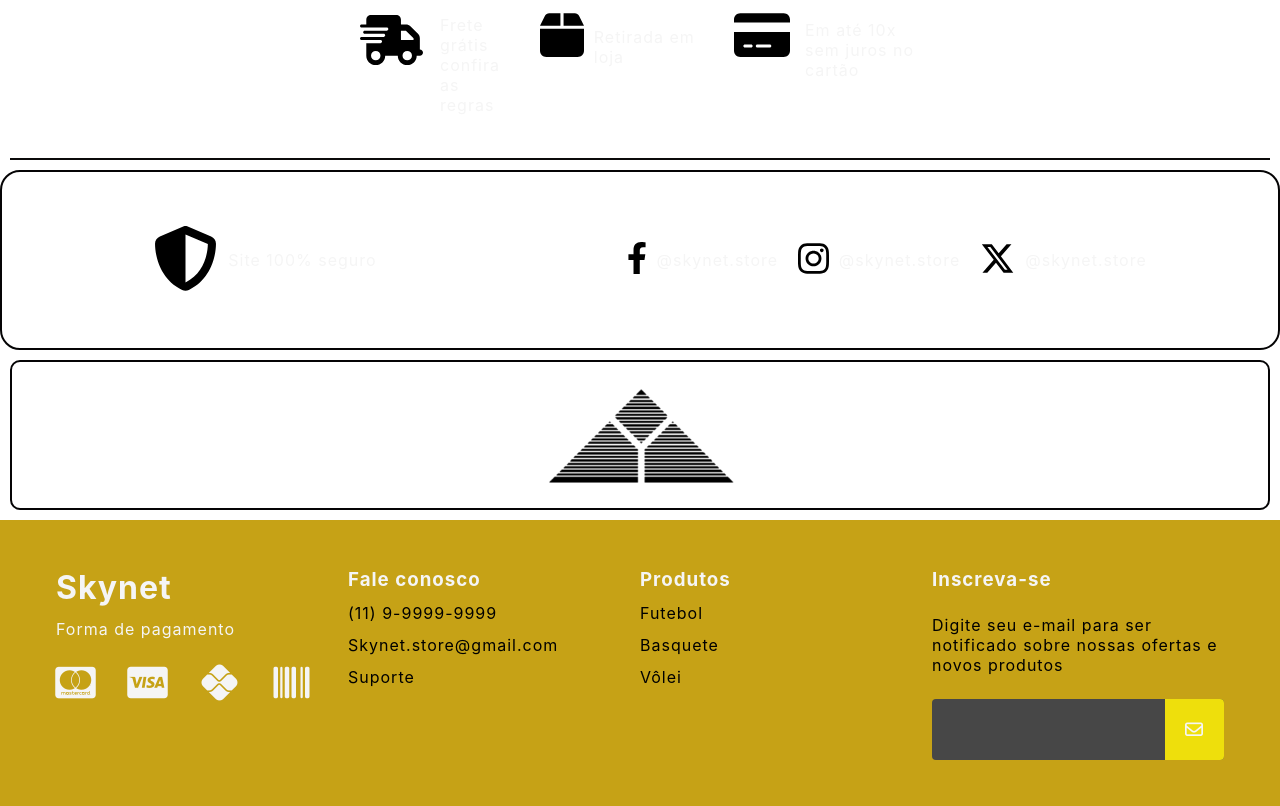
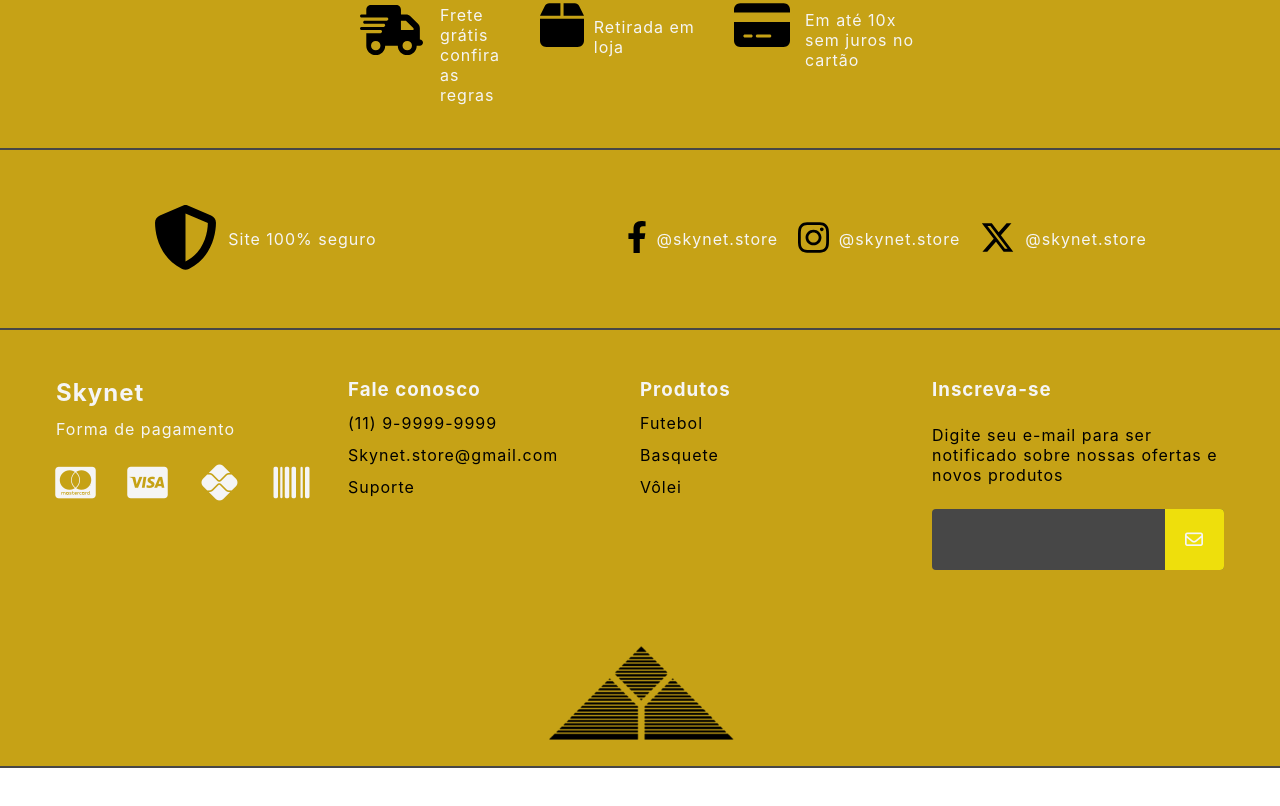
Before and after one commit to 2023-2S-SENAI-SP-FE/skynet-projeto-curso, a plain HTML site: page index.html in a window 1280 px wide. Drawn offline with Linux system fonts and the light colour scheme.

Commit message:
feat: estilizando o footer

```diff
--- a/index.html
+++ b/index.html
@@ -29,9 +29,10 @@
 
     <section>
 
-    </section>
+        <footer>
 
-    <footer>
+
+
 
 
 
@@ -86,12 +87,6 @@
                         </div>
 
                     </div>
-
-        <div class = "container display-flex align-items justify-content-center">
-            <img height="100" src="Logo Skynet.png" alt="Logo da Skynet">
-        </div>
-
-
 
                     <div id="footer_content">
                         <div id="footer_contacts">
@@ -164,7 +159,12 @@
                     </div>
                 </div>
             </div>
+            <div class = "container display-flex align-items justify-content-center">
+                <img height="100" src="Logo Skynet.png" alt="Logo da Skynet">
+            </div>
 
         </footer>
+    </section>
+
 </body>
 </html>
--- a/style.css
+++ b/style.css
@@ -67,24 +67,26 @@
 }
 
 .container-ccc{
+
     height: 150px;
-    border-bottom: 2px solid rgb(11, 10, 10);
-    margin: 10px;
+    border-bottom: 2px solid #474747;
+
+    background-color: #c6a216;
 
 }
 
 .container-redes{
     height: 180px;
-    border: 2px solid rgb(5, 4, 5);
-    border-radius: 20px;
+    border-bottom: 2px solid #474747;
+    background-color: #c6a216;
 }
 
 
 .container{
     height: 150px;
-    margin: 10px;
-    border: 2px solid rgb(5, 4, 5);
-    border-radius: 10px;
+
+    border-bottom: 2px solid #474747;
+    background-color: #c6a216;
 }
 
 
```
Lines whose indentation alone changed are shown as unchanged.
